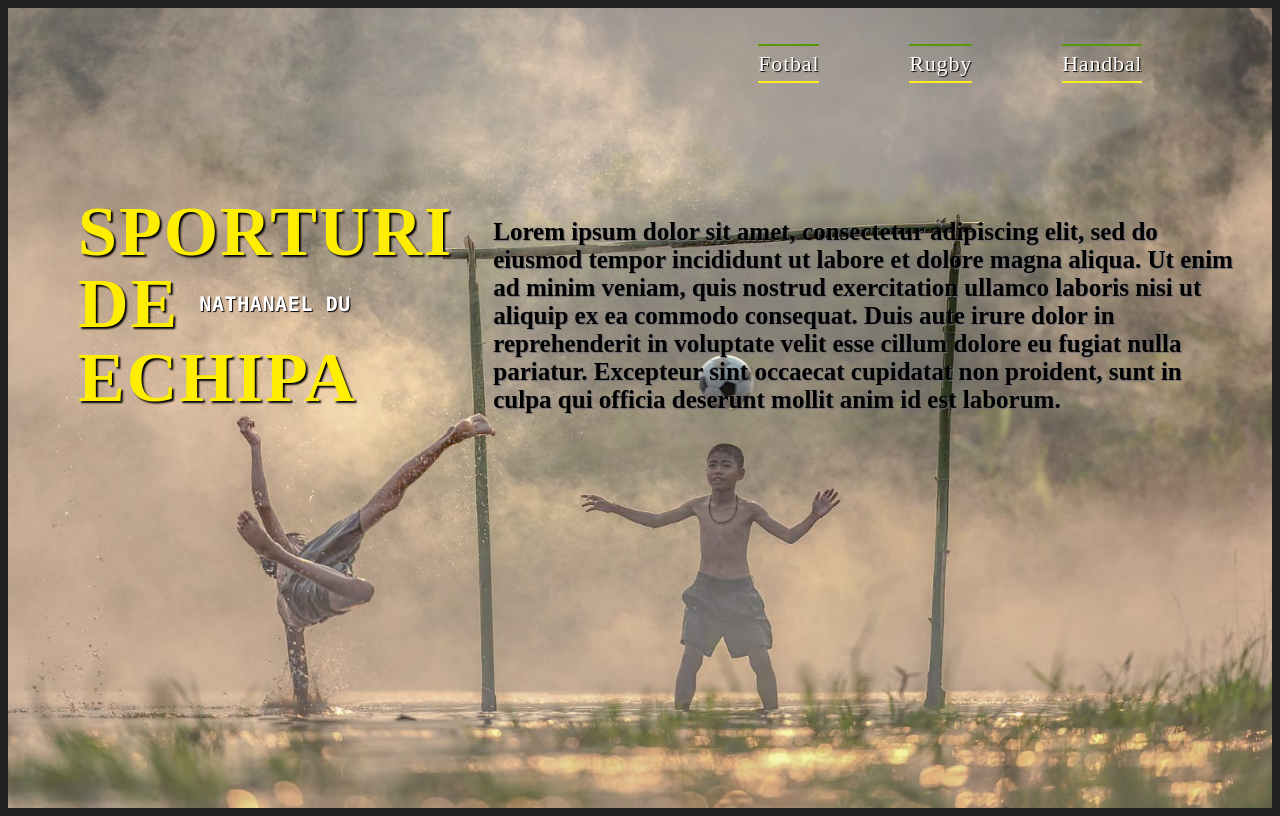
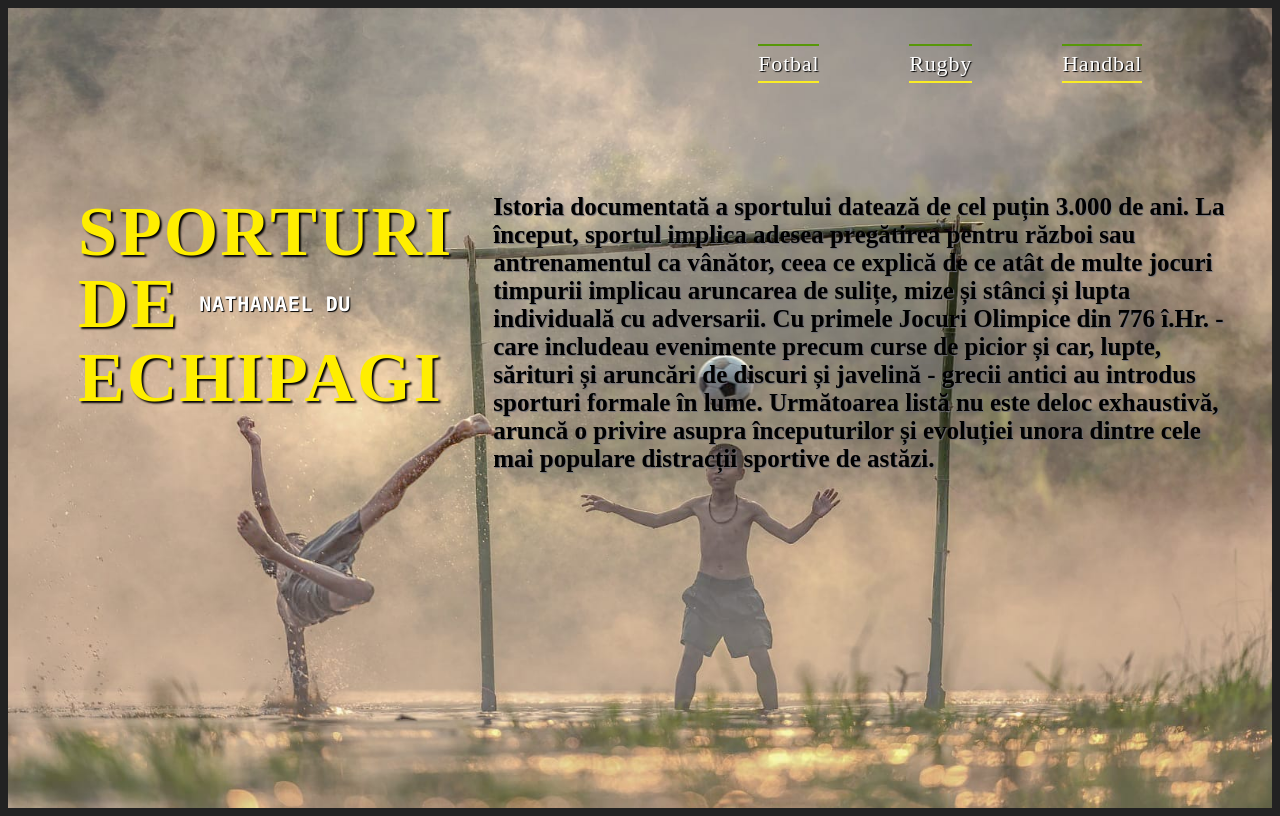
Before and after one commit to natidulcianu/teamsports, a plain HTML site: page index.html in a window 1280 px wide. Drawn offline with Linux system fonts and the light colour scheme; a web font is replaced by a local one.

Commit message:
first page finished

```diff
--- a/index.html
+++ b/index.html
@@ -30,14 +30,13 @@
             </nav>
             <div class="flex-box">
                 <div class="title">
-                    <h1 class="first-title">Sporturi<br><div class="flex-box margin-bold">De <span>Nathanael Dulcianu</span></div><br>Echipa</h1>
+                    <h1 class="first-title">Sporturi<br><div class="flex-box margin-bold">De <span>Nathanael Dulcianu</span></div><br>Echipagi</h1>
                 </div>
                 <div class="text">
-                    <p>Lorem ipsum dolor sit amet, consectetur adipiscing elit,
-                        sed do eiusmod tempor incididunt ut labore et dolore magna aliqua. Ut enim ad minim veniam,
-                        quis nostrud exercitation ullamco laboris nisi ut aliquip ex ea commodo consequat. Duis aute irure
-                        dolor in reprehenderit in voluptate velit esse cillum dolore eu fugiat nulla pariatur.
-                         Excepteur sint occaecat cupidatat non proident, sunt in culpa qui officia deserunt mollit anim id est laborum.</p>
+                    <p>Istoria documentată a sportului datează de cel puțin 3.000 de ani. La început, sportul implica adesea pregătirea pentru război sau antrenamentul ca vânător, ceea ce explică de ce atât de multe jocuri timpurii implicau aruncarea de sulițe, mize și stânci și lupta individuală cu adversarii.
+
+                        Cu primele Jocuri Olimpice din 776 î.Hr. - care includeau evenimente precum curse de picior și car, lupte, sărituri și aruncări de discuri și javelină - grecii antici au introdus sporturi formale în lume. Următoarea listă nu este deloc exhaustivă, aruncă o privire asupra începuturilor și evoluției unora dintre cele mai populare distracții sportive de astăzi.
+                        </p>
                 </div>
             </div>
         </section>
--- a/style.css
+++ b/style.css
@@ -61,14 +61,14 @@ nav{
 }
 .text{
     width: 800px;
-    margin-top: 185px;
+    margin-top: 160px;
     margin-left: 40px;
     margin-right: 30px;
 }
 .text>p{
     font-size: 25px;
-    color: #000000;
     font-weight: 700;
+    color:  #000;
     text-shadow: 1px 1px 1px #6e6e77;
 }
 .flex-box>span{
```
